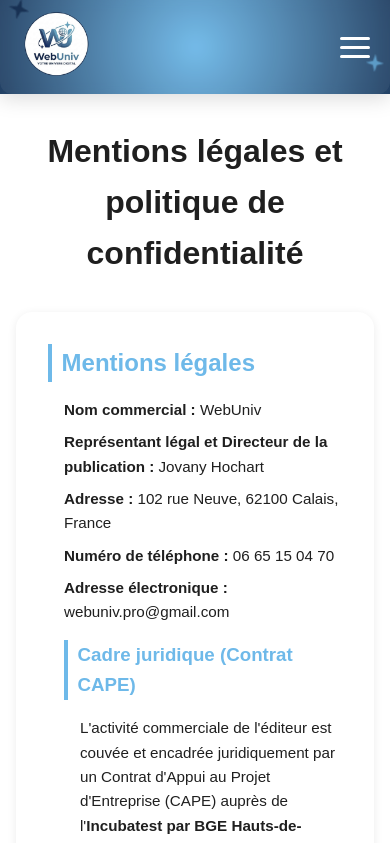
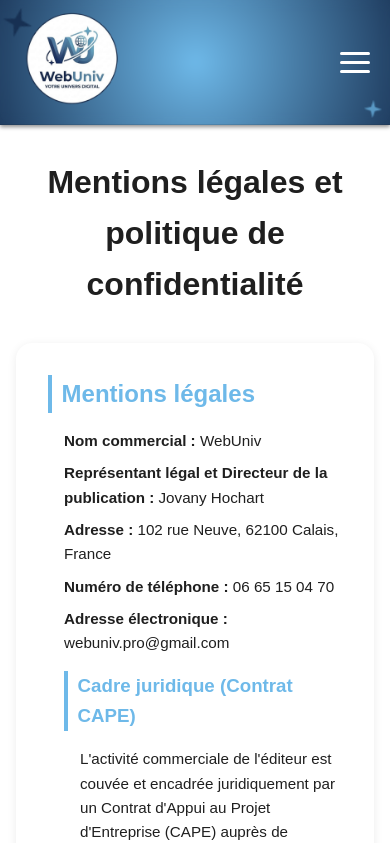
Before and after one commit to JHochart0/WebUniv, a React (Vite) app: page /legal in a window 390 px wide. Shown: the top 843 px of the page. Built offline with nearby package versions, Linux system fonts and the light colour scheme.

Commit message:
some changes for style in header

```diff
--- a/src/components/Header.jsx
+++ b/src/components/Header.jsx
@@ -16,11 +16,9 @@
     return (
         <header className="header-container">
             <div className="header-wrap">
-
-                {/* 1. Le Logo devient le repère "relatif" pour l'étoile blanche */}
+                <div className="star-decoration star-left"></div>
                 <Logo />
 
-                {/* 2. Le Burger devient le repère "relatif" pour l'étoile bleue mobile */}
                 <div className="burger-wrapper">
                     <button
                         className={`menu-toggle ${isMenuOpen ? 'active' : ''}`}
@@ -31,14 +29,13 @@
                         <span className="bar"></span>
                         <span className="bar"></span>
                     </button>
-                    {/* Cette étoile ne s'affichera que sur téléphone */}
-                    <div className="star-decoration star-blue star-mobile"></div>
                 </div>
 
                 <Navbar
                     className={`header-nav ${isMenuOpen ? 'nav-open' : ''}`}
                     onLinkClick={closeMenu}
                 />
+                <div className="star-decoration star-right"></div>
             </div>
         </header>
     );
--- a/src/components/Logo.jsx
+++ b/src/components/Logo.jsx
@@ -8,7 +8,7 @@
 function Logo() {
     return (
         <NavLink to="/" content="" className="logo">
-            <div className="star-decoration star-white"></div>
+
             <img src={logo} alt="Logo WebUniv" className="header-logo-img"></img>
         </NavLink>
     );
--- a/src/components/Navbar.jsx
+++ b/src/components/Navbar.jsx
@@ -10,14 +10,7 @@
         <nav className={className}>
             <NavLink to="/" content="Accueil" id="navbar-homeLink" onClick={onLinkClick}/>
             <NavLink to="/services" content="Prestations" id="navbar-servicesLink" onClick={onLinkClick}/>
-
-            {/* 3. Le lien Contact devient le repère "relatif" pour l'étoile bleue PC */}
-            <div className="contact-wrapper">
                 <NavLink to="/contact" content="Contact" id="navbar-contactLink" onClick={onLinkClick}/>
-                {/* Cette étoile ne s'affichera que sur PC */}
-                <div className="star-decoration star-blue star-desktop"></div>
-            </div>
-
             <PhoneButton className="header-phone-btn" />
         </nav>
     );
--- a/src/css/Header.css
+++ b/src/css/Header.css
@@ -8,19 +8,69 @@
   /* main font */
   --font-main: 'Arial', 'Helvetica', sans-serif;
 }
+/*********************************
+*********Animations***************
+*********************************/
+@keyframes pulseStar {
+    0%, 100% { transform: scale(0.8) rotate(0deg); opacity: 0.6; }
+    50% { transform: scale(1.2) rotate(15deg); opacity: 1; }
+}
 
-/* Intégration du fond de couverture global au header */
+/*****************************
+*********Stars decorations****
+*****************************/
+
+/* stars decoration */
+.star-decoration {
+    position: absolute; /* Absolu uniquement par rapport au parent direct (.header-logo-link etc) */
+    z-index: 10;
+    width: 18px;
+    height: 18px;
+    clip-path: polygon(50% 0%, 61% 39%, 100% 50%, 61% 61%, 50% 100%, 39% 61%, 0% 50%, 39% 39%);
+    animation: pulseStar 4s infinite ease-in-out;
+    pointer-events: none; /* Empêche l'étoile de bloquer le clic sur l'élément en dessous */
+}
+
+/*first star on the left*/
+.star-left {
+    background-color: var(--color-abyssal-blue);
+    width: 40px;
+    height: 40px;
+    top: 10px;
+    left: -20px;
+}
+
+/* second star on the right */
+.star-right {
+    background-color: var(--color-light-blue);
+    animation-delay: 1.5s;
+    width: 30px;
+    height: 30px;
+    bottom: 10px;
+    right: -20px;
+}
+
+/**************************
+********Header container***
+**************************/
+
+/* full header */
 .header-container {
     width: 100%;
     position: sticky;
     top: 0;
+    left: 0;
+    right: 0;
     z-index: 1000;
     background: url('../assets/img/WebUniv_fond_couverture.png') no-repeat center center;
     background-size: cover;
-    box-shadow: 0 4px 20px rgba(0, 0, 0, 0.15);
+    box-shadow: 0 2px 4px rgba(0, 0, 0, 0.445);
+    align-items: center;
+    flex-wrap: wrap;
+    border-bottom: 1px solid #1f1f1f1f;
 }
 
-/* Conteneur aligné */
+/* header wrap */
 .header-wrap {
     max-width: 1200px;
     margin: 0 auto;
@@ -28,15 +78,15 @@
     display: flex;
     justify-content: space-between;
     align-items: center;
-    background: rgba(255, 255, 255, 0.05);
     backdrop-filter: blur(5px);
     -webkit-backdrop-filter: blur(5px);
     border-radius: 0 0 12px 12px;
 }
 
-/* ==========================================================
-   LES CONTENEURS RELATIFS (Le secret du positionnement absolu)
-========================================================== */
+
+/*****************************
+*
+*****************************/
 /* On prépare les parents pour qu'ils retiennent les étoiles */
 .header-logo-link,
 .contact-wrapper,
@@ -46,63 +96,81 @@
     align-items: center;
 }
 
+/* Contact button wrapper*/
 .contact-wrapper {
-    margin-left: 10px; /* Sépare le bouton contact des autres liens sur PC */
+    margin-left: 10px;
 }
 
+
+/***************************
+************Header logo*****
+***************************/
+
+/* header logo link*/
 .header-logo-link {
     text-decoration: none;
 }
 
+/* header logo img*/
 .header-logo-img {
-    height: 150px;
+    height: 200px;
     width: auto;
     transition: transform 0.3s ease;
 }
 
+/* header logo hover*/
 .header-logo-img:hover {
     transform: scale(1.05);
 }
 
-/* --- STYLE DE LA BARRE DE NAVIGATION DESKTOP --- */
+/*********************************
+***************Header navbar******
+*********************************/
+
+/* header full navbar*/
 .header-nav {
     display: flex;
     align-items: center;
     gap: 25px;
 }
 
+/* header navbar links*/
 .header-nav a {
     color: var(--color-white);
     text-decoration: none;
-    font-weight: 500;
-    font-size: 1.15rem; /* Un peu plus grand */
+    font-weight: bold;
+    font-size: 1.35rem;
     padding: 10px 15px;
     transition: color 0.3s ease, transform 0.3s ease;
     position: relative;
 }
 
-/* Animation de soulignement discrète pour Accueil/Prestations */
+/* navbar links hover */
+.header-nav a:hover{
+    color:#d5e0e6;
+}
+
+
+/* animation underline for navbar links */
 .header-nav a:not(#navbar-contactLink)::after {
     content: '';
     position: absolute;
     bottom: 0;
     left: 15px;
-    width: 0;
+    width: 0px;
     height: 2px;
-    background-color: var(--color-dark-gray);
+    background-color: var(--color-white);
     transition: width 0.3s ease;
 }
 
+/* animation underline hover */
 .header-nav a:not(#navbar-contactLink):hover::after {
-    width: calc(100% - 30px);
+    width: calc(100% - 20px);
 }
 
 
-.header-nav a:hover {
-   color:var(--color-dark-gray)
-}
 
-/* --- MISE EN VALEUR DU BOUTON CONTACT --- */
+/* contact button */
 .header-nav a#navbar-contactLink {
     background: linear-gradient(135deg, var(--color-abyssal-blue) 0%, #204373 100%);
     border: 2px solid var(--color-light-blue);
@@ -113,6 +181,7 @@
     transition: all 0.3s cubic-bezier(0.25, 0.8, 0.25, 1);
 }
 
+/*contact button hover */
 .header-nav a#navbar-contactLink:hover {
     color: var(--color-white);
     background: linear-gradient(135deg, #204373 0%, var(--color-light-blue) 100%);
@@ -121,73 +190,43 @@
     border-color: var(--color-white);
 }
 
-/* ==========================================================
-   LES ÉTOILES ANIMÉES (Accrochées aux coins via absolute)
-========================================================== */
-.star-decoration {
-    position: absolute; /* Absolu uniquement par rapport au parent direct (.header-logo-link etc) */
-    z-index: 10;
-    width: 18px;
-    height: 18px;
-    clip-path: polygon(50% 0%, 61% 39%, 100% 50%, 61% 61%, 50% 100%, 39% 61%, 0% 50%, 39% 39%);
-    animation: pulseStar 4s infinite ease-in-out;
-    pointer-events: none; /* Empêche l'étoile de bloquer le clic sur l'élément en dessous */
-}
 
-/* Étoile Blanche (Haut Gauche du Logo) */
-.star-white {
-    background-color: var(--color-abyssal-blue);
-    top: 0px;
-    left: 10px;
-}
-
-/* Étoile Bleue (Bas Droite du bouton Contact / Burger) */
-.star-blue {
-    background-color: var(--color-light-blue);
-    width: 20px;
-    height: 20px;
-    animation-delay: 1.5s;
-    bottom: -10px;
-    right: -10px;
-}
-
-/* On cache l'étoile mobile par défaut sur PC */
-.star-mobile {
-    display: none;
-}
-
-@keyframes pulseStar {
-    0%, 100% { transform: scale(0.8) rotate(0deg); opacity: 0.6; }
-    50% { transform: scale(1.2) rotate(15deg); opacity: 1; }
-}
-
-/* --- BOUTON TÉLÉPHONE --- */
+/* Phone button */
 .header-phone-btn {
+    display: flex;
+    justify-content: center;
+    align-items: center;
     background: transparent;
     border: 2px solid var(--color-light-blue);
     color: var(--color-white);
-    padding: 12px 16px;
-    font-size: 0.85rem;
-    font-weight: 600;
-    border-radius: 20px;
+    padding: 16px 20px;
+    font-size: 0.9rem;
+    font-weight: bold;
+    border-radius: 25px;
     cursor: pointer;
     transition: all 0.3s ease;
-    min-width: 170px;
-    display: flex;
-    justify-content: center;
-    align-items: center;
+    min-width: 200px;
+
 }
 
+/* Phone button hover*/
 .header-phone-btn:hover {
     background: rgba(110, 185, 233, 0.15);
+
+    color:#d5e0e6;
 }
 
+/* Phone button icon */
 .header-phone-btn .phone-icon {
     margin-right: 8px;
     color: var(--color-light-blue);
 }
 
-/* --- MENU MOBILE RESPONSIVE --- */
+/********************************
+***************Menu for mobile***
+********************************/
+
+/* menu toggle*/
 .menu-toggle {
     display: none;
     flex-direction: column;
@@ -200,6 +239,7 @@
     padding: 0;
 }
 
+/* menu bars*/
 .menu-toggle .bar {
     width: 100%;
     height: 3px;
@@ -208,27 +248,26 @@
     transition: all 0.3s ease;
 }
 
+
 @media (max-width: 768px) {
 
-    .header-logo-img {
-        height: 70px;
+    /* first star on the left */
+    .star-left{
+        width:25px;
+        height:25px;
+        top: 10px;
+        left: 5px;
     }
 
-
-    .menu-toggle {
-        display: flex;
+    /* second star on the right */
+    .star-right{
+        width: 20px;
+        height: 20px;
+        bottom: 5px;
+        right: 7px;
     }
 
-    .menu-toggle.active .bar:nth-child(1) {
-        transform: translateY(9px) rotate(45deg);
-    }
-    .menu-toggle.active .bar:nth-child(2) {
-        opacity: 0;
-    }
-    .menu-toggle.active .bar:nth-child(3) {
-        transform: translateY(-9px) rotate(-45deg);
-    }
-
+    /*full header navbar*/
     .header-nav {
         position: absolute;
         top: 100%;
@@ -243,11 +282,35 @@
         box-shadow: 0 4px 10px rgba(0,0,0,0.2);
     }
 
+    /*header logo img*/
+    .header-logo-img {
+        height: 100px;
+    }
+
+    /*showing the burger button*/
+    .menu-toggle {
+        display: flex;
+    }
+
+    /*animations on click for the burger button*/
+    .menu-toggle.active .bar:nth-child(1) {
+        transform: translateY(9px) rotate(45deg);
+    }
+    .menu-toggle.active .bar:nth-child(2) {
+        opacity: 0;
+    }
+    .menu-toggle.active .bar:nth-child(3) {
+        transform: translateY(-9px) rotate(-45deg);
+    }
+
+
+    /*navbar menu*/
     .header-nav.nav-open {
-        max-height: 400px; /* Assez grand pour tout afficher */
+        max-height: 400px;
         padding-bottom: 20px;
     }
 
+    /*header navbar links*/
     .header-nav a {
         padding: 15px 20px;
         border-bottom: 1px solid rgba(255, 255, 255, 0.1);
@@ -256,44 +319,30 @@
         text-align: center;
     }
 
+    /*header navbar links hover*/
     .header-nav a:hover {
         background: rgba(255, 255, 255, 0.1);
         border-bottom: 1px solid rgba(255, 255, 255, 0.1);
     }
 
+    /*contact wrapper*/
     .contact-wrapper {
-        margin: 15px auto; /* Centrage horizontal automatique */
-        width: 80%;
-        display: flex; /* On remet flex pour bien contrôler le contenu */
-        justify-content: center; /* Centre le bouton dans le wrapper */
+        margin: 15px auto;
+        width: 50%;
+        display: flex;
+        justify-content: center;
     }
 
-    /* --- Gestion des étoiles sur mobile --- */
-    .star-desktop {
-        display: none; /* Cache l'étoile du bouton Contact PC */
-    }
-
-    .star-mobile {
-        display: block; /* Affiche l'étoile sur le burger menu */
-        bottom: -15px;
-        right: -15px;
-    }
-
-    /* Ajustement des boutons dans le menu déroulant */
-    .contact-wrapper {
-        margin: 15px auto 0;
+    /*contact button*/
+    .header-nav a#navbar-contactLink {
+        margin-top: 20px;
         width: 80%;
-        display: block; /* Retire le flex pour que le lien prenne 100% de la largeur du wrapper */
-    }
-
-    .header-nav a#navbar-contactLink {
-        margin: 0;
-        width: 100%; /* S'adapte au 80% du wrapper */
         text-align: center;
         display: block;
         box-sizing: border-box;
     }
 
+    /*phone button*/
     .header-phone-btn {
         margin: 15px auto;
         width: 80%;
```
Also changed, not shown: src/pages/Contact.jsx (+6 -1 lines), src/pages/Home.jsx (+11 -6 lines), src/pages/NotFound404.jsx (+10 -6 lines), src/pages/Services.jsx (+10 -6 lines).
